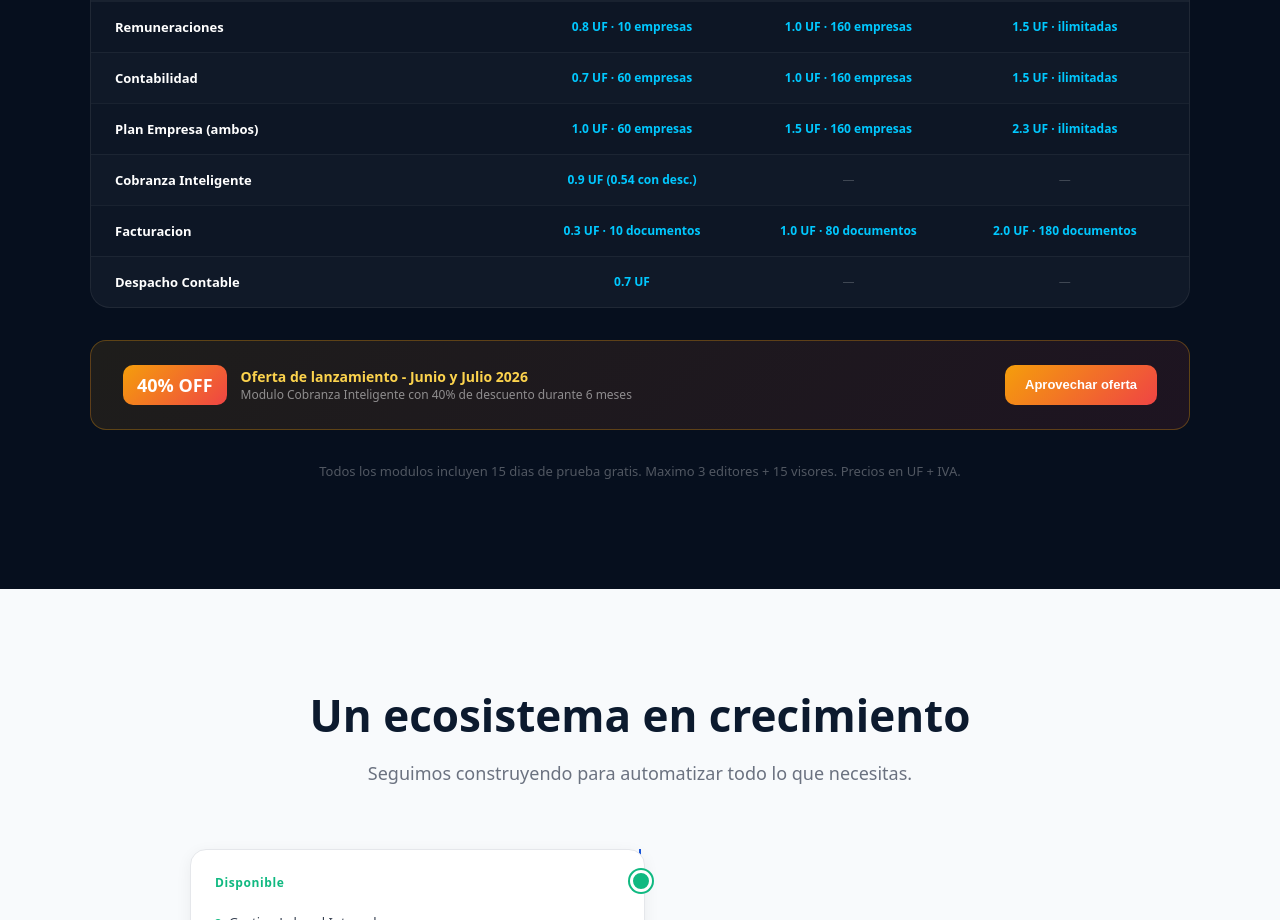
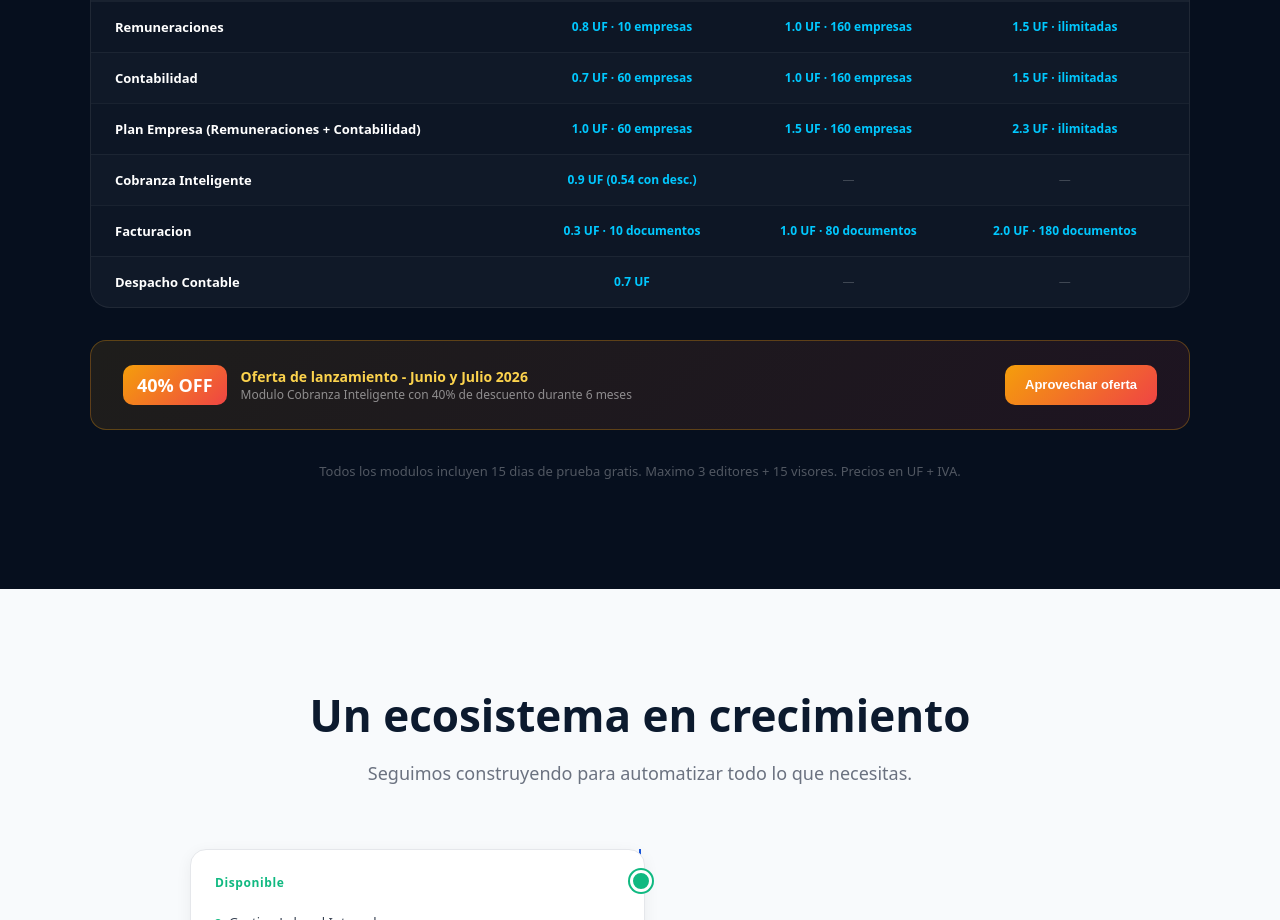
Before and after one commit to gc-gestion-laboral/labori-landing, a Next.js app: page / in a window 1280 px wide. Shown: the part 8740-9660 px from the top of the page. Built offline with nearby package versions, Linux system fonts and the light colour scheme.

Commit message:
fix: plan empresa aclarar remuneraciones + contabilidad

```diff
--- a/app/page.js
+++ b/app/page.js
@@ -495,7 +495,7 @@ export default function Home() {
             {[
               { modulo: 'Remuneraciones', esencial: '0.8 UF · 10 empresas', profesional: '1.0 UF · 160 empresas', enterprise: '1.5 UF · ilimitadas' },
               { modulo: 'Contabilidad', esencial: '0.7 UF · 60 empresas', profesional: '1.0 UF · 160 empresas', enterprise: '1.5 UF · ilimitadas' },
-              { modulo: 'Plan Empresa (ambos)', esencial: '1.0 UF · 60 empresas', profesional: '1.5 UF · 160 empresas', enterprise: '2.3 UF · ilimitadas' },
+              { modulo: 'Plan Empresa (Remuneraciones + Contabilidad)', esencial: '1.0 UF · 60 empresas', profesional: '1.5 UF · 160 empresas', enterprise: '2.3 UF · ilimitadas' },
               { modulo: 'Cobranza Inteligente', esencial: '0.9 UF (0.54 con desc.)', profesional: '', enterprise: '' },
               { modulo: 'Facturacion', esencial: '0.3 UF · 10 documentos', profesional: '1.0 UF · 80 documentos', enterprise: '2.0 UF · 180 documentos' },
               { modulo: 'Despacho Contable', esencial: '0.7 UF', profesional: '', enterprise: '' },
@@ -511,7 +511,7 @@ export default function Home() {
             {[
               { modulo: 'Remuneraciones', icon: '💰', esencial: '0.8 UF · 10 empresas', profesional: '1.0 UF · 160 empresas', enterprise: '1.5 UF · ilimitadas' },
               { modulo: 'Contabilidad', icon: '📊', esencial: '0.7 UF · 60 empresas', profesional: '1.0 UF · 160 empresas', enterprise: '1.5 UF · ilimitadas' },
-              { modulo: 'Plan Empresa', icon: '🏢', esencial: '1.0 UF · 60 empresas', profesional: '1.5 UF · 160 empresas', enterprise: '2.3 UF · ilimitadas' },
+              { modulo: 'Plan Empresa (Remuneraciones + Contabilidad)', icon: '🏢', esencial: '1.0 UF · 60 empresas', profesional: '1.5 UF · 160 empresas', enterprise: '2.3 UF · ilimitadas' },
               { modulo: 'Cobranza Inteligente', icon: '⚡', esencial: '0.9 UF (0.54 con desc.)', profesional: null, enterprise: null },
               { modulo: 'Facturacion', icon: '🧾', esencial: '0.3 UF · 10 docs', profesional: '1.0 UF · 80 docs', enterprise: '2.0 UF · 180 docs' },
               { modulo: 'Despacho Contable', icon: '🏛️', esencial: '0.7 UF', profesional: null, enterprise: null },
```
